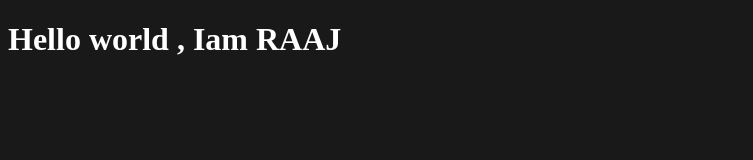
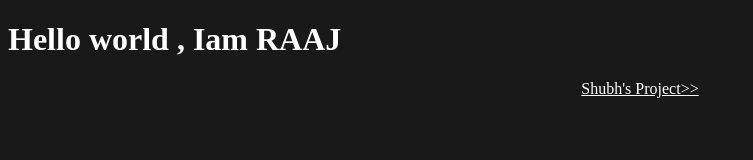
Before and after one commit to KratosHere/Practice-OpenSource01, a plain HTML site: page index.html in a window 1280 px wide. Shown: the whole page, without its empty margins (0-753 px from the left). Drawn offline with Linux system fonts and the light colour scheme.

Commit message:
Practicing Open Source

```diff
--- a/index.html
+++ b/index.html
@@ -8,5 +8,11 @@
 </head>
 <body>
     <h1>Hello world , Iam RAAJ</h1>
+
+    <div class="linkSection">
+
+        <a href="https://shubhreact-landing01.vercel.app" target="_blank">Shubh's Project>></a>
+
+    </div>
 </body>
 </html>
--- a/style.css
+++ b/style.css
@@ -7,3 +7,10 @@ body {
 
     background-color: rgb(25,25,25);
 }
+
+.linkSection {
+
+    display: flex;
+    justify-content: center;
+
+}
```
